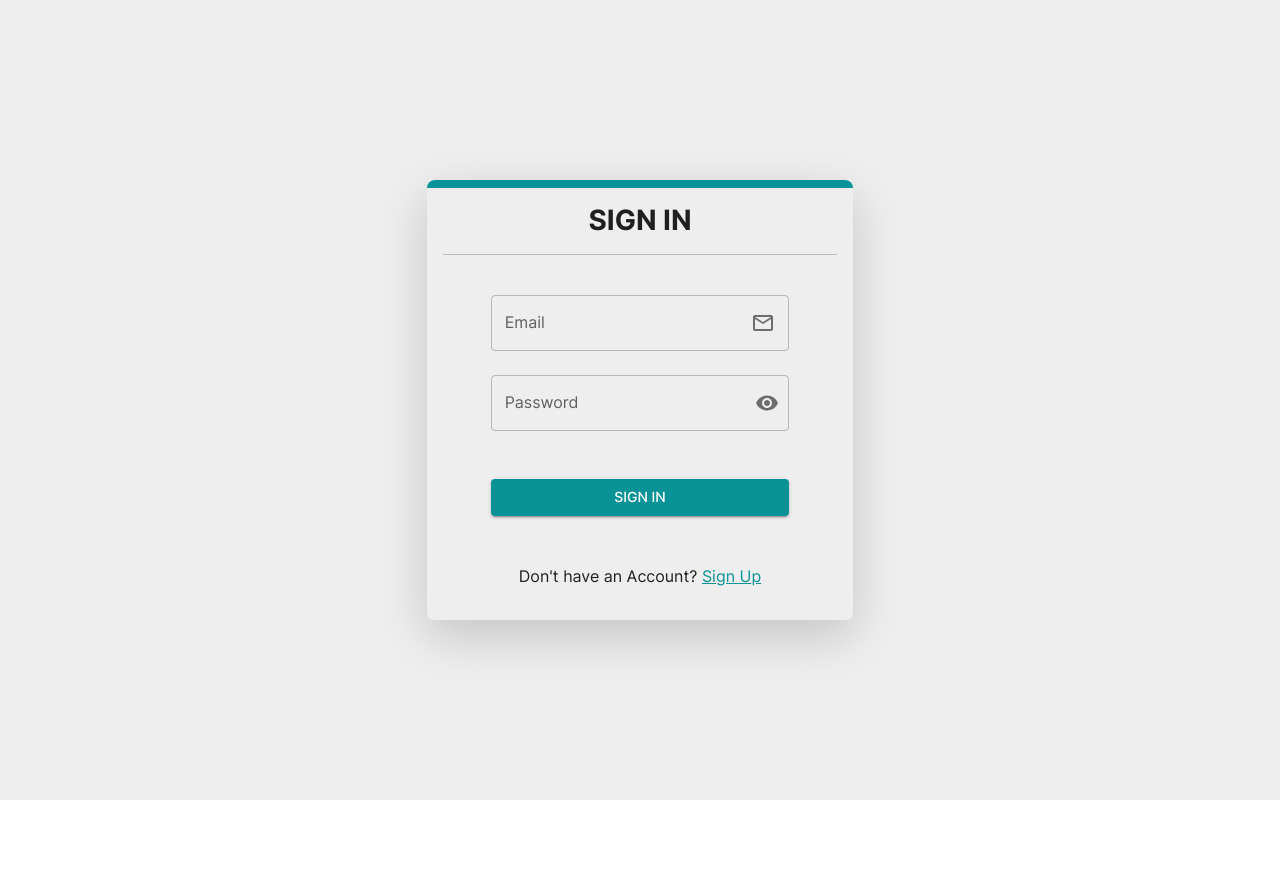
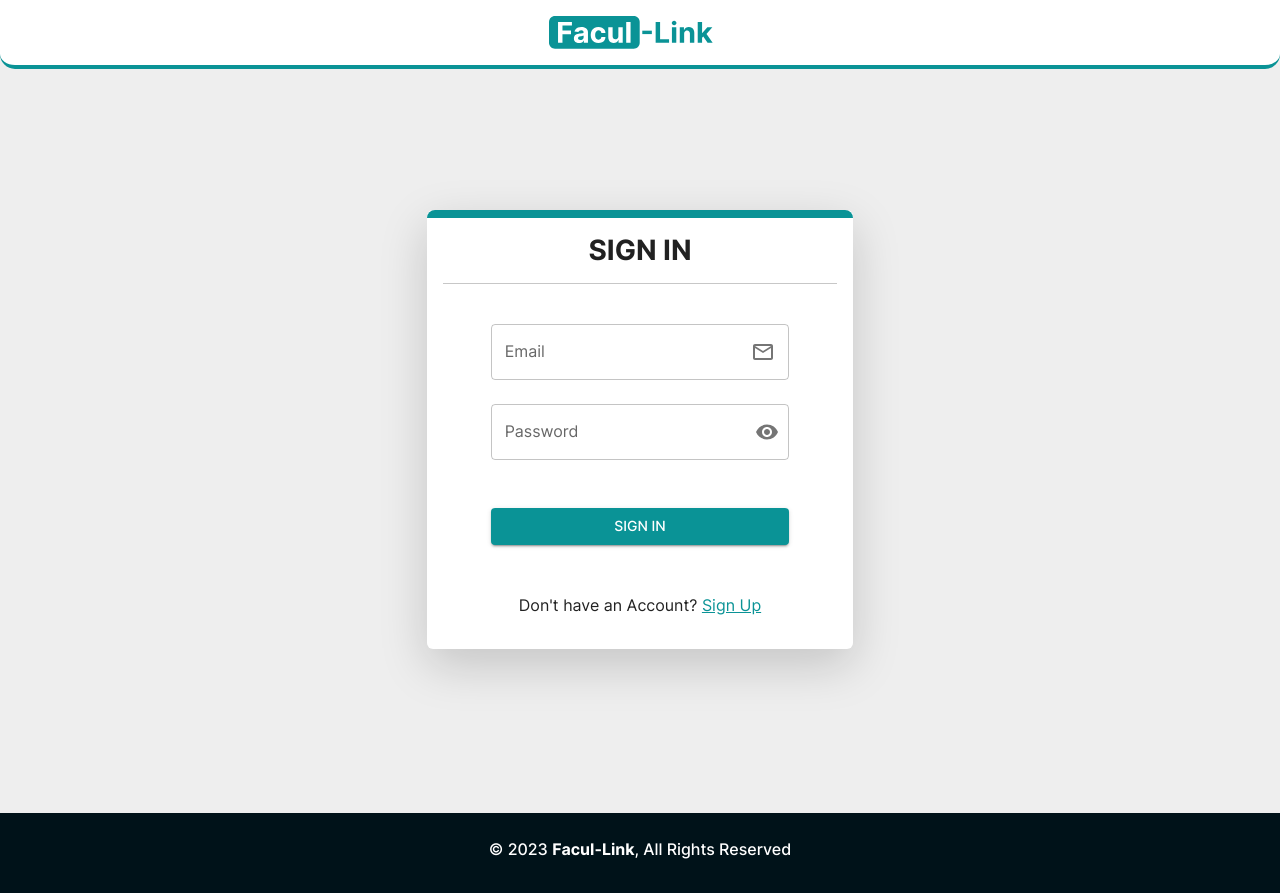
Before and after one commit to NoorA-1/facul-link, a React (Vite) app in the folder client/: page /sign-in in a window 1280 px wide. Before the commit the page ends 800 px from the top, so only its background shows below. Built offline with nearby package versions, Linux system fonts and the light colour scheme.

Commit message:
Added placeholder logo with header, header and footer added to form pages along with profile setup page, some height changes to form pages and changed 'My Account' to person name in the profile setup button

```diff
--- a/client/src/components/FormWrapper.jsx
+++ /dev/null
@@ -1,11 +0,0 @@
-import React from "react";
-
-const FormWrapper = ({ children }) => {
-  return (
-    <div className="min-vh-100 sign-up-bg d-flex align-items-center justify-content-center">
-      {children}
-    </div>
-  );
-};
-
-export default FormWrapper;
--- /dev/null
+++ b/client/src/components/Header.jsx
@@ -0,0 +1,17 @@
+import React from "react";
+import logo from "../assets/logo.svg";
+import { Link } from "react-router-dom";
+import { Button } from "@mui/material";
+
+const Header = ({ children }) => {
+  return (
+    <nav className="header-nav d-flex align-items-center p-3 justify-content-around">
+      <Link to="/">
+        <img src={logo} className="img-fluid" width="90%" />
+      </Link>
+      {children}
+    </nav>
+  );
+};
+
+export default Header;
--- a/client/src/components/InitialForm.jsx
+++ b/client/src/components/InitialForm.jsx
@@ -2,7 +2,7 @@ import React from "react";
 
 const InitialForm = ({ children }) => {
   return (
-    <div className="form p-3 col-lg-4 col-md-6 col-10 rounded shadow-lg position-relative">
+    <div className="form bg-white p-3 col-lg-4 col-md-6 col-10 rounded shadow-lg position-relative">
       <span className="colored-line"></span>
       {children}
     </div>
--- /dev/null
+++ b/client/src/components/Wrapper.jsx
@@ -0,0 +1,7 @@
+import React from "react";
+
+const Wrapper = ({ children }) => {
+  return <div className="min-vh-100 sign-up-bg ">{children}</div>;
+};
+
+export default Wrapper;
--- a/client/src/components/index.js
+++ b/client/src/components/index.js
@@ -1,4 +1,7 @@
 export { default as InitialForm } from "./InitialForm";
-export { default as FormWrapper } from "./FormWrapper";
+export { default as Wrapper } from "./Wrapper";
 export { default as PhoneInput } from "./PhoneInput";
+
+export { default as Header } from "./Header";
+
 export { default as Footer } from "./Footer";
--- a/client/src/index.css
+++ b/client/src/index.css
@@ -21,7 +21,7 @@ body {
   background-color: #f6f5f4;
 }
 .landing-nav {
-  height: 20vh;
+  height: 23vh;
 }
 .slogan {
   font-size: 4rem;
@@ -51,7 +51,14 @@ body {
   height: 8px;
   width: 100%;
 }
+.header-nav {
+  /* height: 7%; */
+  background-color: #fff;
+  border-bottom-left-radius: 15px;
+  border-bottom-right-radius: 15px;
 
+  border-bottom: 4px solid #0a9396;
+}
 footer {
   background-color: #001219;
   color: white;
--- a/client/src/pages/LandingPage.jsx
+++ b/client/src/pages/LandingPage.jsx
@@ -2,6 +2,7 @@ import React, { useEffect } from "react";
 import Button from "@mui/material/Button";
 import { Link, useNavigate } from "react-router-dom";
 import main from "../assets/main.svg";
+import logo from "../assets/logo.svg";
 import AccountBoxOutlinedIcon from "@mui/icons-material/AccountBoxOutlined";
 import WorkHistoryOutlinedIcon from "@mui/icons-material/WorkHistoryOutlined";
 import InventoryOutlinedIcon from "@mui/icons-material/InventoryOutlined";
@@ -13,8 +14,9 @@ const LandingPage = () => {
   return (
     <>
       <div className="vh-100">
-        <nav className="landing-nav mb-md-5">
-          <div className="float-end mt-4 me-4">
+        <nav className="container landing-nav mb-md-5 pt-4 d-flex align-items-start gap-5 gap-sm-0 justify-content-sm-between justify-content-center flex-wrap">
+          <img src={logo} className="img-fluid" />
+          <div className="sm-">
             <Link to="/sign-in">
               <Button
                 variant="outlined"
@@ -43,7 +45,7 @@ const LandingPage = () => {
                 sx={{
                   marginLeft: "1.25rem",
                   color: "#FFF",
-                  backgroundColor: "secondary.main",
+                  backgroundColor: "primary.main",
                   textTransform: "capitalize",
                   fontWeight: "bold",
                 }}
@@ -72,7 +74,7 @@ const LandingPage = () => {
                   endIcon={<ChevronRightOutlinedIcon />}
                   sx={{
                     color: "#FFF",
-                    backgroundColor: "secondary.main",
+                    backgroundColor: "primary.main",
                     textTransform: "capitalize",
                     fontWeight: "bold",
                   }}
--- a/client/src/pages/ProfileSetup.jsx
+++ b/client/src/pages/ProfileSetup.jsx
@@ -5,6 +5,7 @@ import Menu from "@mui/material/Menu";
 import MenuItem from "@mui/material/MenuItem";
 import KeyboardArrowDownOutlinedIcon from "@mui/icons-material/KeyboardArrowDownOutlined";
 import http from "../utils/http";
+import { Wrapper, Header } from "../components";
 
 export const loader = async () => {
   try {
@@ -48,9 +49,8 @@ const ProfileSetup = () => {
   };
 
   return (
-    <div className="vh-100">
-      <nav className="mb-md-5">
-        <div className="p-4 d-flex justify-content-end">
+    <Wrapper>
+      <Header>
         <Button
           id="basic-button"
           aria-controls={open ? "basic-menu" : undefined}
@@ -60,10 +60,11 @@ const ProfileSetup = () => {
           variant="contained"
           sx={{
             textTransform: "capitalize",
+            fontWeight: "bold",
           }}
           endIcon={<KeyboardArrowDownOutlinedIcon />}
         >
-            My Account
+          Hi, {data.user.userId.firstname}
         </Button>
         <Menu
           id="basic-menu"
@@ -77,10 +78,9 @@ const ProfileSetup = () => {
           <MenuItem onClick={handleClose}>Manage Account Details</MenuItem>
           <MenuItem onClick={handleSignOut}>Sign Out</MenuItem>
         </Menu>
-        </div>
-      </nav>
-      <h1 className="text-center">Complete Your Profile</h1>
-    </div>
+      </Header>
+      <h1 className="mt-5 text-center fw-bold">Complete Your Profile</h1>
+    </Wrapper>
   );
 };
 
--- a/client/src/pages/SignInPage.jsx
+++ b/client/src/pages/SignInPage.jsx
@@ -1,5 +1,5 @@
 import React, { useState } from "react";
-import { FormWrapper, InitialForm } from "../components";
+import { Wrapper, InitialForm, Header, Footer } from "../components";
 import { Link, useNavigate } from "react-router-dom";
 import TextField from "@mui/material/TextField";
 import Button from "@mui/material/Button";
@@ -76,7 +76,12 @@ const SignInPage = () => {
   };
 
   return (
-    <FormWrapper>
+    <Wrapper>
+      <Header />
+      <div
+        style={{ height: "90vh" }}
+        className="d-flex align-items-center justify-content-center mb-4"
+      >
         <InitialForm>
           <h3 className="text-center fw-bold text-uppercase mt-2">Sign In</h3>
           <hr />
@@ -94,7 +99,9 @@ const SignInPage = () => {
                 onChange={handleChange}
                 value={values.email}
                 helperText={
-                Boolean(errors.email) && Boolean(touched.email) && errors.email
+                  Boolean(errors.email) &&
+                  Boolean(touched.email) &&
+                  errors.email
                 }
                 error={Boolean(touched.email) && Boolean(errors.email)}
                 InputProps={{
@@ -156,7 +163,9 @@ const SignInPage = () => {
             </div>
           </form>
         </InitialForm>
-    </FormWrapper>
+      </div>
+      <Footer />
+    </Wrapper>
   );
 };
 
--- a/client/src/pages/SignUpPage.jsx
+++ b/client/src/pages/SignUpPage.jsx
@@ -1,14 +1,35 @@
 import React from "react";
 import Button from "@mui/material/Button";
 import { Link, useNavigate } from "react-router-dom";
-import { InitialForm, FormWrapper } from "../components";
+import { InitialForm, Wrapper, Header, Footer } from "../components";
 import { FaPersonChalkboard, FaSchool } from "react-icons/fa6";
 
 const SignUpPage = () => {
   const navigate = useNavigate();
 
   return (
-    <FormWrapper>
+    <Wrapper>
+      <Header>
+        <Link to="/sign-in">
+          <Button
+            size="large"
+            variant="contained"
+            sx={{
+              marginLeft: "1.25rem",
+              color: "#FFF",
+              backgroundColor: "secondary.main",
+              textTransform: "capitalize",
+              fontWeight: "bold",
+            }}
+          >
+            Sign In
+          </Button>
+        </Link>
+      </Header>
+      <div
+        style={{ height: "90vh" }}
+        className="d-flex align-items-center justify-content-center mb-4"
+      >
         <InitialForm>
           <h3 className="text-center fw-bold text-uppercase mt-2">
             Create Account
@@ -19,7 +40,9 @@ const SignUpPage = () => {
             <Button
               variant="contained"
               className="w-100 d-block fs-6 me-0 me-md-3 mb-3 mb-md-0 text-capitalize"
-            startIcon={<FaPersonChalkboard className="fs-1 d-block mx-auto" />}
+              startIcon={
+                <FaPersonChalkboard className="fs-1 d-block mx-auto" />
+              }
               onClick={() => navigate("/sign-up-teacher")}
             >
               Teacher
@@ -34,7 +57,9 @@ const SignUpPage = () => {
             </Button>
           </div>
         </InitialForm>
-    </FormWrapper>
+      </div>
+      <Footer />
+    </Wrapper>
   );
 };
 
--- a/client/src/pages/TeacherSignUpPage.jsx
+++ b/client/src/pages/TeacherSignUpPage.jsx
@@ -1,5 +1,5 @@
 import React, { useState } from "react";
-import { FormWrapper, InitialForm } from "../components";
+import { Wrapper, InitialForm, Header, Footer } from "../components";
 import Button from "@mui/material/Button";
 import IconButton from "@mui/material/IconButton";
 import TextField from "@mui/material/TextField";
@@ -97,7 +97,12 @@ const TeacherSignUpPage = () => {
   };
 
   return (
-    <FormWrapper>
+    <Wrapper>
+      <Header />
+      <div
+        style={{ height: "90vh" }}
+        className="d-flex align-items-center justify-content-center mb-4"
+      >
         <InitialForm>
           <h3 className="text-center fw-bold text-uppercase mt-2">
             Sign Up as Teacher
@@ -121,7 +126,9 @@ const TeacherSignUpPage = () => {
                     Boolean(touched.firstname) &&
                     errors.firstname
                   }
-                error={Boolean(touched.firstname) && Boolean(errors.firstname)}
+                  error={
+                    Boolean(touched.firstname) && Boolean(errors.firstname)
+                  }
                   InputProps={{
                     endAdornment: (
                       <InputAdornment position="end">
@@ -165,7 +172,11 @@ const TeacherSignUpPage = () => {
                 onChange={handleChange}
                 value={values.gender}
               >
-              <FormControlLabel value="male" control={<Radio />} label="Male" />
+                <FormControlLabel
+                  value="male"
+                  control={<Radio />}
+                  label="Male"
+                />
                 <FormControlLabel
                   value="female"
                   control={<Radio />}
@@ -183,7 +194,9 @@ const TeacherSignUpPage = () => {
                 onChange={handleChange}
                 value={values.email}
                 helperText={
-                Boolean(errors.email) && Boolean(touched.email) && errors.email
+                  Boolean(errors.email) &&
+                  Boolean(touched.email) &&
+                  errors.email
                 }
                 error={Boolean(touched.email) && Boolean(errors.email)}
                 InputProps={{
@@ -282,7 +295,9 @@ const TeacherSignUpPage = () => {
             </div>
           </form>
         </InitialForm>
-    </FormWrapper>
+      </div>
+      <Footer />
+    </Wrapper>
   );
 };
 
```
Also changed, not shown: client/src/pages/EmployerSignUpPage.jsx (+21 -6 lines), client/src/assets/logo.svg (added). Lines whose indentation alone changed are shown as unchanged.
